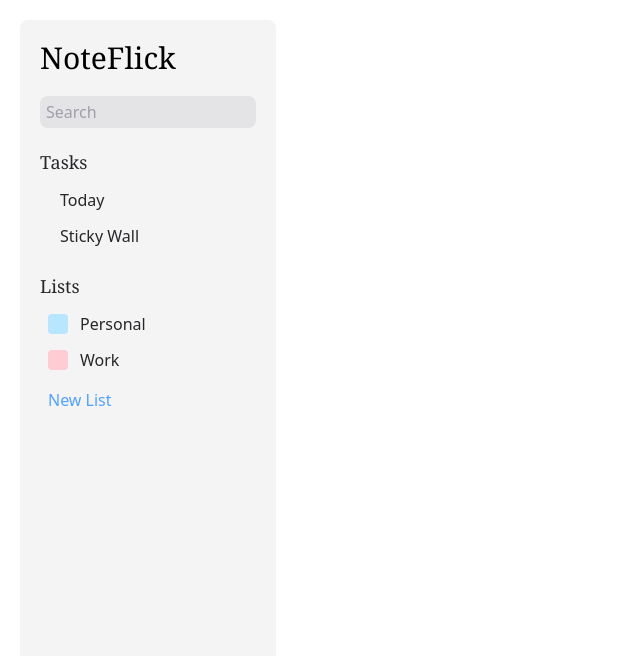
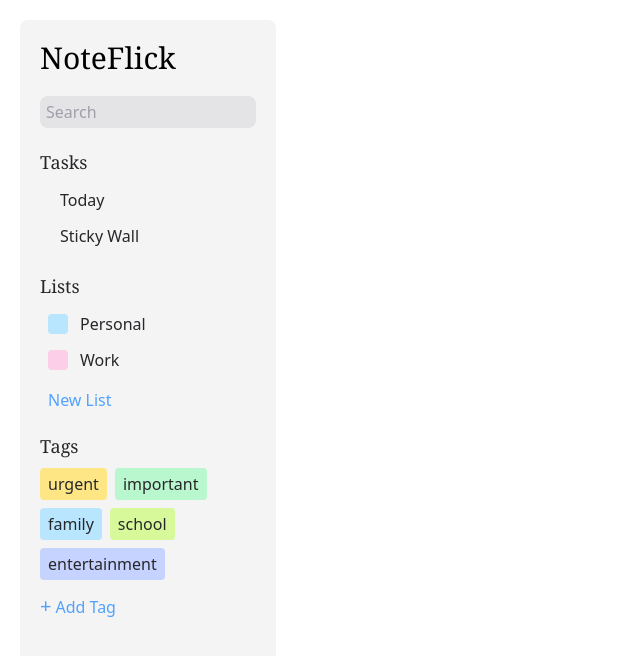
Before and after one commit to PariaSoleimani/taskflick-vue, a Vue app: page / in a window 1280 px wide. Shown: the top 656 px of the page, without its empty margins (0-640 px from the left). Built offline with nearby package versions, Linux system fonts and the light colour scheme; some icons are missing; a web font is replaced by a local one.

Commit message:
feat(sidebar): add tag section

```diff
--- a/src/App.vue
+++ b/src/App.vue
@@ -1,6 +1,6 @@
 <template>
   <div class="mx-auto flex h-screen max-w-7xl items-start gap-3 p-5">
-    <side-bar @switch-component="switchComponent" :lists="lists"></side-bar>
+    <side-bar @switch-component="switchComponent" :lists="lists" :tags="tags"></side-bar>
   </div>
 </template>
 
@@ -39,7 +39,34 @@
           {
             id: 2,
             name: 'Work',
-            color: 'rose',
+            color: 'pink',
+          },
+        ],
+        tags: [
+          {
+            id: 0,
+            name: 'urgent',
+            color: 'amber',
+          },
+          {
+            id: 1,
+            name: 'important',
+            color: 'green',
+          },
+          {
+            id: 3,
+            name: 'family',
+            color: 'sky',
+          },
+          {
+            id: 4,
+            name: 'school',
+            color: 'lime',
+          },
+          {
+            id: 5,
+            name: 'entertainment',
+            color: 'indigo',
           },
         ],
       };
--- a/src/components/SideBar.vue
+++ b/src/components/SideBar.vue
@@ -14,16 +14,18 @@
       </form>
       <task-section @switch-component="$emit('switch-component', comp)"></task-section>
       <list-section :lists="lists"></list-section>
+      <tag-section :tags="tags"></tag-section>
     </nav>
   </aside>
 </template>
 
 <script>
   import ListSection from './ListSection.vue';
+  import TagSection from './TagSection.vue';
   import TaskSection from './TaskSection.vue';
   export default {
-    components: {TaskSection, ListSection},
-    props: ['lists'],
+    components: {TaskSection, ListSection, TagSection},
+    props: ['lists', 'tags'],
     emits: ['switch-component'],
   };
 </script>
--- /dev/null
+++ b/src/components/TagItem.vue
@@ -0,0 +1,17 @@
+<template>
+  <li class="rounded px-2 py-1" :class="getBgColor">
+    <span>{{ name }}</span>
+  </li>
+</template>
+
+<script>
+  export default {
+    props: ['name', 'color'],
+    inject: ['colors'],
+    computed: {
+      getBgColor() {
+        return this.colors[this.color];
+      },
+    },
+  };
+</script>
--- /dev/null
+++ b/src/components/TagSection.vue
@@ -0,0 +1,20 @@
+<template>
+  <div class="text-zinc-800">
+    <h2 class="mb-2 font-serif text-lg">Tags</h2>
+    <ul class="flex flex-wrap gap-2">
+      <tag-item v-for="tag in tags" :key="tag.id" :name="tag.name" :color="tag.color"></tag-item>
+    </ul>
+    <button class="mt-3 cursor-pointer text-blue-400 duration-200 hover:text-blue-500">
+      <span class="mr-1 text-xl">+</span>
+      <span>Add Tag</span>
+    </button>
+  </div>
+</template>
+
+<script>
+  import TagItem from './TagItem.vue';
+  export default {
+    components: {TagItem},
+    props: ['tags'],
+  };
+</script>
```
